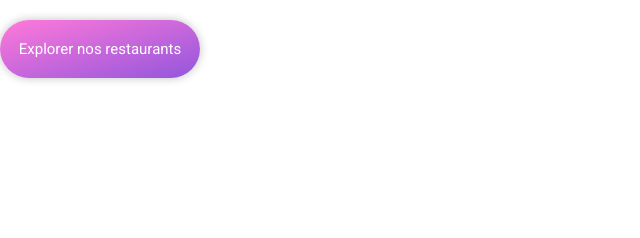
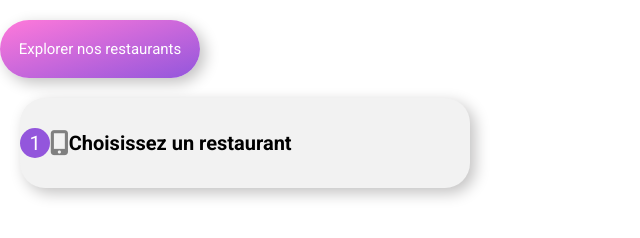
Before and after one commit to LixECode/OhMyFood, a plain HTML site: page index.html in a window 1280 px wide. Shown: the whole page, without its empty margins (0-640 px from the left). Drawn offline with Linux system fonts and the light colour scheme.

Commit message:
component 2 in progress

```diff
--- a/index.html
+++ b/index.html
@@ -8,12 +8,21 @@
     <link rel="preconnect" href="https://fonts.googleapis.com">
 <link rel="preconnect" href="https://fonts.gstatic.com" crossorigin>
 <link href="https://fonts.googleapis.com/css2?family=Roboto:ital,wght@0,300;0,400;0,500;0,700;0,900;1,300;1,400;1,500;1,700;1,900&display=swap" rel="stylesheet">
-    <link rel="stylesheet" href="style.css">
+<link rel="stylesheet" href="style.css">
+<script src="https://kit.fontawesome.com/ba64d1ea0b.js" crossorigin="anonymous"></script>
 </head>
 <body>
     <button>Explorer nos restaurants</button>
-    <div class="fonctionnement"></div>
-    <div class="restaurant"></div>
-    <div class="menu"></div>
+
+    <div class="homeCard">
+        <ul>
+            <li>1</li>
+            <li><i class="fa-solid fa-mobile-screen-button"></i></li>
+            <li>Choisissez un restaurant</li>
+        </ul>
+    </div>
+
+    <div class="restaurantCard"></div>
+    <div class="menuCard"></div>
 </body>
 </html>
--- a/sass/components/button.scss
+++ b/sass/components/button.scss
@@ -12,6 +12,6 @@ button {
     background: linear-gradient(to top left, $purple, $pink);
     color: white;
     font-size: 15px;
-    box-shadow: 0px 0px 10px #c2c1c1;
+    box-shadow: 5px 5px 15px #c2c1c1;
     cursor: pointer;
 }
--- a/sass/components/homeCard.scss
+++ b/sass/components/homeCard.scss
@@ -0,0 +1,55 @@
+.homeCard {
+    background-color: #f2f2f2;
+    width: 450px;
+    margin-top: 20px;
+    margin-left: 20px;
+    border-radius: 25px;
+    -webkit-border-radius: 25px;
+    -moz-border-radius: 25px;
+    -ms-border-radius: 25px;
+    -o-border-radius: 25px;
+    padding: 30px 0 30px 0;
+    font-size: 20px;
+    font-weight: 700;
+    box-shadow: 5px 5px 15px #c2c1c1;
+    display: flex;
+    justify-content: flex-start;
+
+    ul{
+        display: flex;
+        align-items: center;
+        justify-items: space-between;
+    }
+
+    li {
+        display: flex;
+        justify-content: center;
+        align-items: center;
+    }
+
+    li:nth-child(1) {
+        height: 30px;
+        width: 30px;
+        border-radius: 50%;
+        background: $purple;
+        color: white;
+        -webkit-border-radius: 50%;
+        -moz-border-radius: 50%;
+        -ms-border-radius: 50%;
+        -o-border-radius: 50%;
+        font-weight: 400;
+    }
+
+    i {
+        color: grey;
+        font-size: 25px;
+    }
+}
+
+.homeCard:hover {
+    background-color: lighten($color: $purple, $amount: 35);
+
+    i {
+        color: $purple;
+    }
+}
--- a/sass/style.scss
+++ b/sass/style.scss
@@ -1,6 +1,7 @@
 @import "base/reset.scss";
 @import "base/variables.scss";
 @import "components/button.scss";
+@import "components/homeCard.scss";
 
 * {
     font-family: 'Roboto', sans-serif;
```
Also changed, not shown: style.css, 1 other file.
